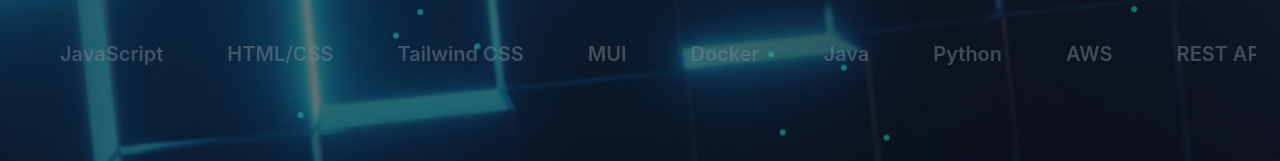
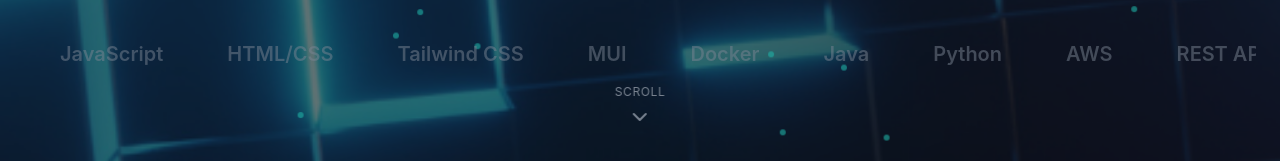
Before and after one commit to dovile-mart/devportfolio, a React (Vite) app: page / in a window 1280 px wide. Shown: the part 834-995 px from the top of the page. Built offline with nearby package versions, Linux system fonts and the light colour scheme.

Commit message:
Add bouncing ChevronDown indicator

```diff
--- a/src/sections/Hero.jsx
+++ b/src/sections/Hero.jsx
@@ -1,5 +1,5 @@
 import { Button } from "@/components/Button";
-import { ArrowRight, Github, Linkedin } from "lucide-react";
+import { ArrowRight, ChevronDown, Github, Linkedin } from "lucide-react";
 import { AnimatedBorderButton } from "../components/AnimatedBorderButton";
 
 const skills = [
@@ -157,6 +157,15 @@
                   </div>
               </div>
           </div>
+
+          <div className="absolute bottom-8 left-1/2 -translate-x-1/2 animate-fade-in animation-delay-800 ">
+              <a
+                  href="#about"
+              className="flex flex-col items-center gap-2 text-muted-foreground hover:text-primary">
+                  <span className="text-xs uppercase tracking-wider">Scroll</span >
+                  <ChevronDown className="w-6 h-6 animate-bounce" />
+              </a>
+          </div>
     </section>
   );
 };
```
